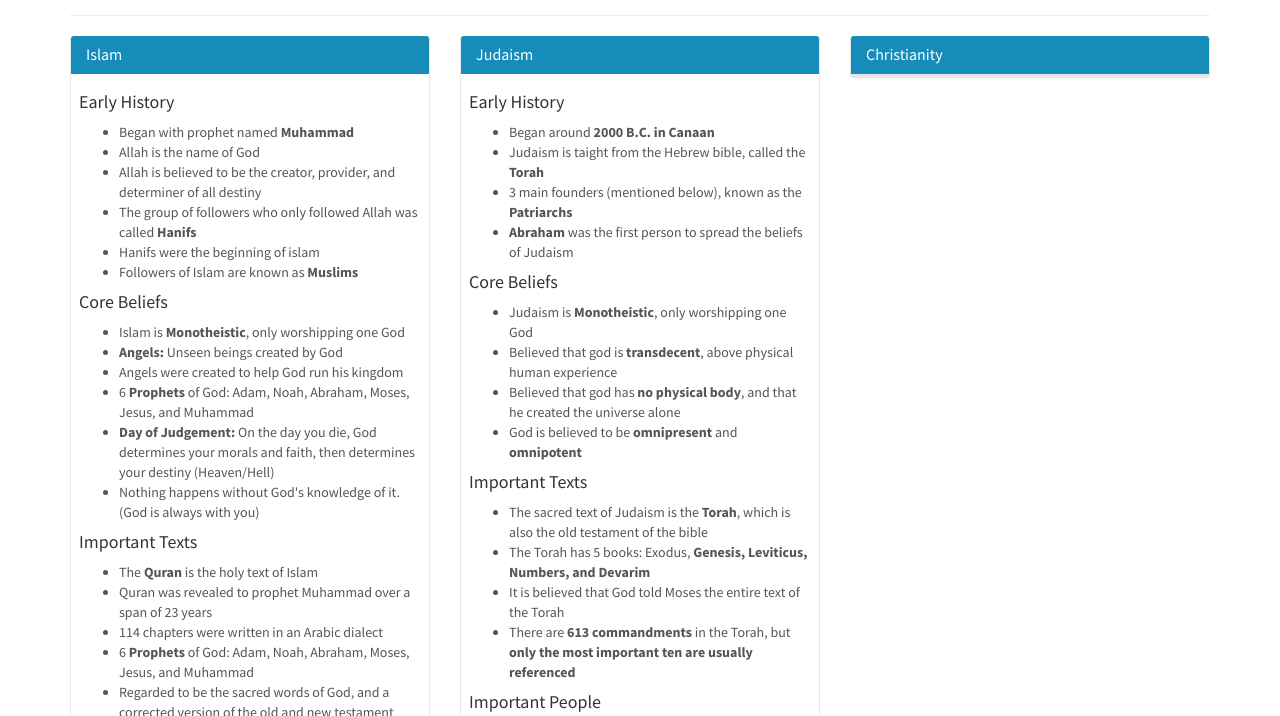
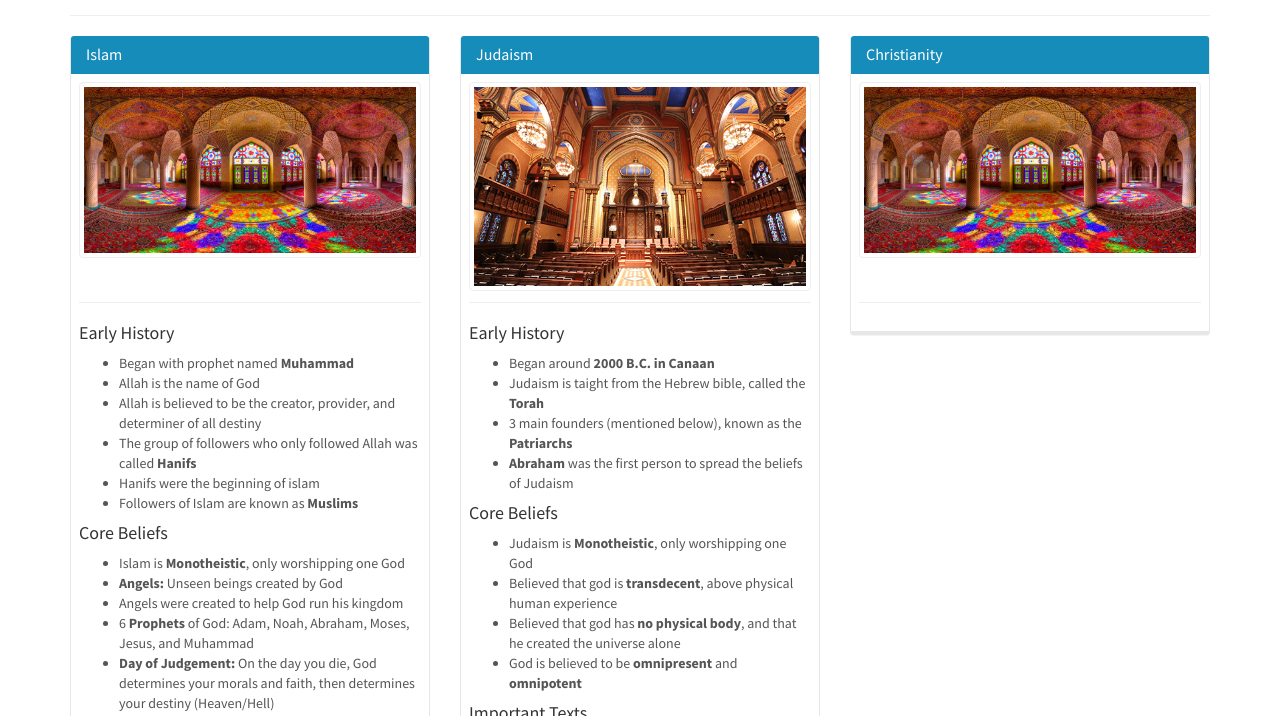
Before and after one commit to receives/unit5-project, a plain HTML site: page index.html in a window 1280 px wide. Shown: the part 84-800 px from the top of the page. Drawn offline with Linux system fonts and the light colour scheme.

Commit message:
Added images for all three religions

```diff
--- a/index.html
+++ b/index.html
@@ -24,6 +24,11 @@
                           </h3>
                       </div>
                       <div style="padding: 8px">
+                          <div style="height: 200px">
+                              <img src="inc/img/islam.jpg" alt="Image Missing" class="img-thumbnail img-responsive">
+                          </div>
+                          <hr />
+
                           <h4>Early History</h4>
                           <ul>
                               <li>Began with prophet named <strong>Muhammad</strong></li>
@@ -146,6 +151,12 @@
                           </h3>
                       </div>
                       <div style="padding: 8px">
+                          <div style="height: 200px">
+                              <img src="inc/img/judaism.png" alt="Image Missing" class="img-thumbnail img-responsive">
+                          </div>
+                          <hr />
+
+
                           <h4>Early History</h4>
                           <ul>
                               <li>Began around <strong>2000 B.C. in Canaan</strong></li>
@@ -234,6 +245,12 @@
                               Christianity
                           </h3>
                       </div>
+                      <div style="padding: 8px">
+                          <div style="height: 200px">
+                              <img src="inc/img/islam.jpg" alt="Image Missing" class="img-thumbnail img-responsive">
+                          </div>
+                          <hr />
+                      </div>
                   </div>
               </div>
         </div>
```
Also changed, not shown: inc/img/christianity.jpeg (added), inc/img/islam.jpg (added), inc/img/judaism.png (added).
